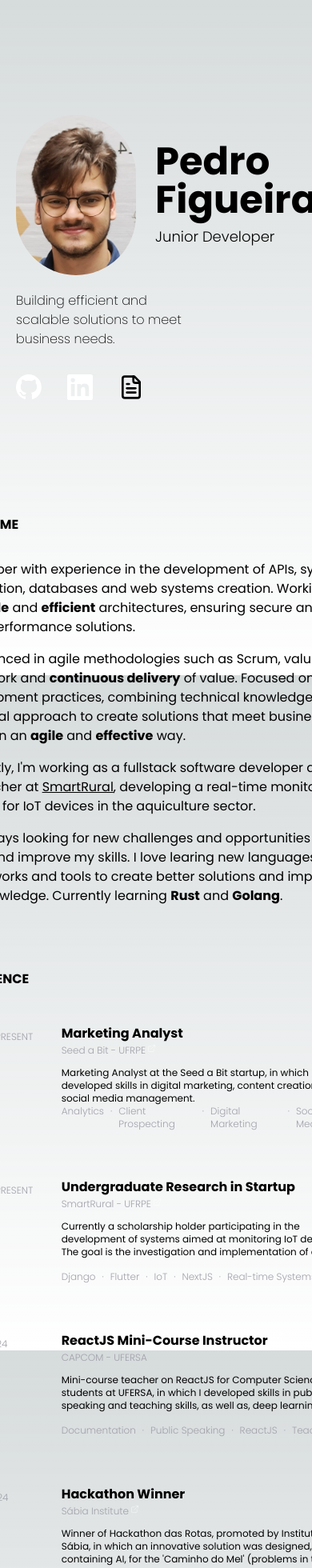
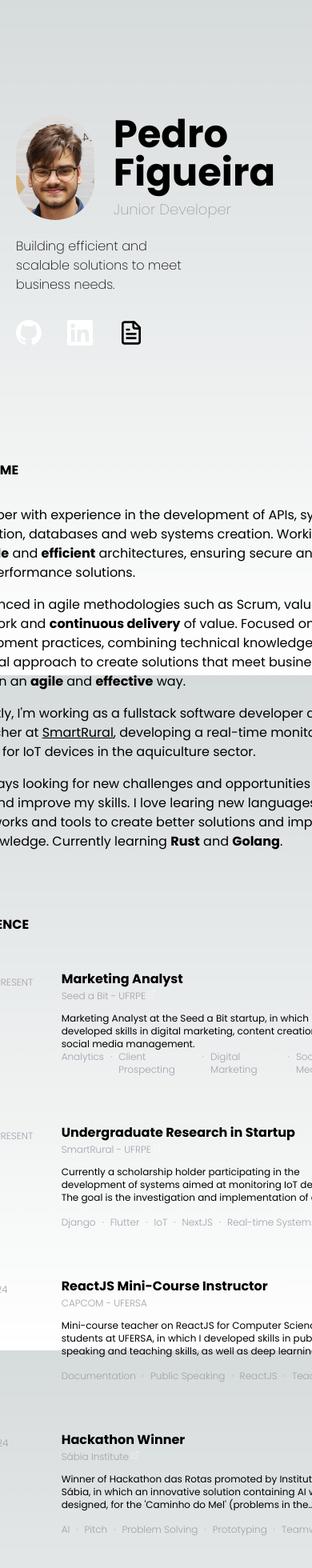
Before and after one commit to PepeuFBV/portfolio, a Next.js app: page / in a window 390 px wide. Shown: the top 1960 px of the page at 80% size. Built offline with nearby package versions, Linux system fonts and the light colour scheme.

Commit message:
Framer motion animation + fixes

```diff
--- a/src/app/page.tsx
+++ b/src/app/page.tsx
@@ -3,6 +3,8 @@ import { Home } from '@/components/core/Home'
 import { AboutMe } from '@/components/core/AboutMe'
 import { Experience } from '@/components/core/Experience'
 import { Footer } from '@/components/core/Footer'
+
+const INITIAL_DELAY = 0.02
 
 export default function Main() {
     return (
@@ -11,9 +13,9 @@ export default function Main() {
                 <Home className='h-full' />
             </div>
             <div className="lg:w-1/2 mx-8 lg:ml-auto h-full flex flex-col gap-20 lg:mt-40 scroll-my-10">
-                <AboutMe />
-                <Experience />
-                <Footer className='w-full' />
+                <AboutMe INITIAL_DELAY={INITIAL_DELAY} />
+                <Experience INITIAL_DELAY={INITIAL_DELAY + 0.8} />
+                <Footer className='w-full' INITIAL_DELAY={INITIAL_DELAY + 5.0} />
             </div>
         </main>
     )
--- a/src/components/core/AboutMe/index.tsx
+++ b/src/components/core/AboutMe/index.tsx
@@ -1,20 +1,30 @@
 'use client'
 
+import React from 'react'
 import { aboutme } from '@/data/aboutme'
 import { getLanguagePos } from '@/utils/language-handler'
 import { motion } from 'framer-motion'
 
-const INITIAL_DELAY = 0.75
 const DELAY_MULTIPLIER = 0.2
 
-const AboutMe = () => {
+interface AboutMeProps {
+    INITIAL_DELAY?: number
+}
+const AboutMe: React.FC<AboutMeProps> = ({ INITIAL_DELAY = 0.0 }) => {
     const languagePos = getLanguagePos()
 
     let iterator: number = 0
 
     return (
         <section className='flex flex-col gap-8'>
-            <h2 className='text-base font-bold uppercase'>{aboutme.descriptionTitle[languagePos]}</h2>
+            <motion.h2
+                initial={{ opacity: 0, x: -50 }}
+                animate={{ opacity: 1, x: 0 }}
+                transition={{ duration: 0.2 }}
+                className='text-base font-bold uppercase'
+            >
+                {aboutme.descriptionTitle[languagePos]}
+            </motion.h2>
             <div className='flex flex-col gap-4 text-left lg:text-justify'>
                 <motion.p
                     initial={{ opacity: 0, y: 50 }}
--- a/src/components/core/Experience/Job/index.tsx
+++ b/src/components/core/Experience/Job/index.tsx
@@ -1,21 +1,31 @@
+'use client'
+
 import React from 'react'
 import { Link } from '@/components/core/Icons/components/link'
 import { Dates } from '@/components/core/Experience/Job/Dates'
 import type { Job } from '@/types/types'
 import { getLanguagePos } from '@/utils/language-handler'
+import { motion } from 'framer-motion'
 import '@/components/core/Experience/Job/truncate-desc.css'
 
 interface JobProps {
     key: number
     job: Job
+    DELAY?: number
 }
-const Job: React.FC<JobProps> = ({ key, job }) => {
+const Job: React.FC<JobProps> = ({ key, job, DELAY = 0.0 }) => {
     const languagePos = getLanguagePos()
 
     const orderedTags: string[] = job.tags ? job.tags[languagePos].sort((a, b) => a.localeCompare(b)) : []
 
     return (
-        <div key={key} className='flex flex-row gap-3 hover:bg-slate-900 hover:bg-opacity-15 hover:shadow p-3 rounded-xl h-40'>
+        <motion.div
+            key={key}
+            initial={{ opacity: 0, x: -15 }}
+            animate={{ opacity: 1, x: 0 }}
+            transition={{ duration: 0.5, delay: DELAY }}
+            className='flex flex-row gap-3 hover:bg-slate-900 hover:bg-opacity-15 hover:shadow p-3 rounded-xl h-40'
+        >
             <Dates dates={job.date} />
             <div className='flex flex-col justify-between mb-1 w-full'>
                 <div className='flex flex-col gap-3'>
@@ -65,7 +75,7 @@ const Job: React.FC<JobProps> = ({ key, job }) => {
                     ))}
                 </div>
             </div>
-        </div>
+        </motion.div>
     )
 }
 
--- a/src/components/core/Experience/index.tsx
+++ b/src/components/core/Experience/index.tsx
@@ -1,10 +1,25 @@
-import React from 'react'
+'use client'
+
+import React, { useState, useEffect } from 'react'
 import { Job } from '@/components/core/Experience/Job'
-import { experience } from '@/data/experience'
+import { experience as initialExperience } from '@/data/experience'
 import { getLanguagePos } from '@/utils/language-handler'
+import { motion } from 'framer-motion'
 
-const Experience = () => {
+const DELAY_MULTIPLIER = 0.45
+
+interface ExperienceProps {
+    INITIAL_DELAY?: number
+}
+const Experience: React.FC<ExperienceProps> = ({ INITIAL_DELAY = 0.0 }) => {
     const languagePos = getLanguagePos()
+
+    const [experience, setExperience] = useState(initialExperience)
+
+    useEffect(() => {
+        const organizedJobs: Job[] = organizeByDate(initialExperience.jobs)
+        setExperience({ ...initialExperience, jobs: organizedJobs })
+    }, [])
 
     function organizeByDate(jobs: Job[]): Job[] {
         return jobs.sort((a, b) => {
@@ -18,13 +33,18 @@ const Experience = () => {
         })
     }
 
-    experience.jobs = organizeByDate(experience.jobs)
-
     return (
         <section className='flex flex-col gap-8'>
-            <h2 className='text-base font-bold uppercase'>{experience.title[languagePos]}</h2>
+            <motion.h2
+                initial={{ opacity: 0, x: -30 }}
+                animate={{ opacity: 1, x: 0 }}
+                transition={{ duration: 0.3, delay: INITIAL_DELAY }}
+                className='text-base font-bold uppercase'
+            >
+                {experience.title[languagePos]}
+            </motion.h2>
             {experience.jobs.map((job, index) => (
-                <Job key={index} job={job} />
+                <Job key={index} job={job} DELAY={INITIAL_DELAY + index * DELAY_MULTIPLIER} />
             ))}
         </section>
     )
--- a/src/components/core/Footer/index.tsx
+++ b/src/components/core/Footer/index.tsx
@@ -1,19 +1,34 @@
+'use client'
+
 import React from 'react'
+import { motion } from 'framer-motion'
+import { cn } from '@/utils/tailwind-merge'
 import '@/components/core/Footer/loading.css'
-import { cn } from '@/utils/tailwind-merge'
 
 interface FooterProps {
     className?: string
+    INITIAL_DELAY?: number
 }
-const Footer: React.FC<FooterProps> = ({ className }) => {
+const Footer: React.FC<FooterProps> = ({ className, INITIAL_DELAY }) => {
     return (
         <footer className={cn('flex flex-row justify-between gap-4 pb-12', className)}>
-            <div className='text-start text-sm text-zinc-500'>
+            <motion.div
+                initial={{ opacity: 0, y: 25 }}
+                animate={{ opacity: 1, y: 0 }}
+                transition={{ duration: 0.7, delay: INITIAL_DELAY }}
+                className='text-start text-sm text-zinc-500'
+            >
                 <p>Deployed in Vercel.</p>
                 <p>Designed with Figma, built in NextJS with React, Typescript and TailwindCSS.</p>
                 <p>Poppings is the font.</p>
-            </div>
-            <div className='loader'></div>
+            </motion.div>
+            <motion.div
+                initial={{ opacity: 0, y: 25 }}
+                animate={{ opacity: 1, y: 0 }}
+                transition={{ duration: 0.7, delay: INITIAL_DELAY }}
+                className='loader'
+            >
+            </motion.div>
         </footer>
     )
 }
--- a/src/components/core/Home/index.tsx
+++ b/src/components/core/Home/index.tsx
@@ -4,7 +4,7 @@ import React from 'react'
 import Image from 'next/image'
 import { Icons } from '@/components/core/Icons'
 import { aboutme } from '@/data/aboutme'
-import { getLanguagePos } from '@/utils/language-handler'
+import { getLanguagePos, setLanguage } from '@/utils/language-handler'
 import { cn } from '@/utils/tailwind-merge'
 import { motion } from 'framer-motion'
 
@@ -19,7 +19,13 @@ const Home: React.FC<HomeProps> = ({ className }) => {
             <div className='flex flex-col gap-16'>
                 <div className='w-full flex flex-col gap-5 lg:gap-10'>
                     <div className='flex gap-6 items-center justify-start'>
-                        <Image src="/pedro.jpg" alt="Logo" width={150} height={150} loading='eager' quality={100} className='rounded-full float-left' />
+                        <motion.div
+                            initial={{ opacity: 0, x: -30 }}
+                            animate={{ opacity: 1, x: 0 }}
+                            transition={{ duration: 0.5, delay: 0 }}
+                        >
+                            <Image src="/pedro.jpg" alt="Logo" width={150} height={150} loading='eager' quality={100} className='rounded-full float-left' />
+                        </motion.div>
                         <div className='flex flex-col gap-2 w-full lg:w-1/2'>
                             <motion.h1
                                 initial={{ opacity: 0, y: 50 }}
@@ -33,17 +39,22 @@ const Home: React.FC<HomeProps> = ({ className }) => {
                                 initial={{ opacity: 0, y: 50 }}
                                 animate={{ opacity: 1, y: 0 }}
                                 transition={{ duration: 0.5, delay: 1 }}
-                                className='font-light text-lg'
+                                className='font-extralight text-lg text-zinc-400'
                             >
                                 {aboutme.role[languagePos]}
                             </motion.p>
                         </div>
                     </div>
-                    <p className='text-start font-extralight text-base w-[66%]'>
+                    <motion.p
+                        initial={{ opacity: 0, y: 50 }}
+                        animate={{ opacity: 1, y: 0 }}
+                        transition={{ duration: 0.5, delay: 1.3 }}
+                        className='text-start font-extralight text-md w-[66%]'
+                    >
                         {aboutme.smallDescription[languagePos]}
-                    </p>
+                    </motion.p>
                 </div>
-                <div className='lg:visible hidden'>
+                <div className='md:visible hidden'>
                     <p>todo: index</p>
                 </div>
             </div>
--- a/src/data/experience.ts
+++ b/src/data/experience.ts
@@ -82,7 +82,7 @@ const experience: ExperienceContent =  {
             companyLink: 'https://plataformasabia.com',
             projectLink: null,
             description: [
-                'Winner of Hackathon das Rotas, promoted by Instituto Sábia, in which an innovative solution was designed, containing AI, for the \'Caminho do Mel\' (problems in the beekeeping).',
+                'Winner of Hackathon das Rotas promoted by Instituto Sábia, in which an innovative solution containing AI was designed, for the \'Caminho do Mel\' (problems in the beekeeping).',
                 'Vencedor de Hackathon das Rotas, promovido pelo Instituto Sábia, em que foi idealizada, em uma semana, uma solução inovadora, em que haja o uso de IA, para o \'Caminho do Mel\' (problemas na área da apicultura).'
             ],
             date: {
@@ -162,7 +162,7 @@ const experience: ExperienceContent =  {
             companyLink: null,
             projectLink: 'https://github.com/PepeuFBV/react-para-iniciantes',
             description: [
-                'Mini-course teacher on ReactJS for Computer Science students at UFERSA, in which I developed skills in public speaking and teaching skills, as well as, deep learning about the technology.',
+                'Mini-course teacher on ReactJS for Computer Science students at UFERSA, in which I developed skills in public speaking and teaching skills, as well as deep learning about the technology.',
                 'Ministrei minicurso sobre ReactJS para alunos do curso de Ciência da Computação da UFERSA, em que desenvolvi habilidades de oratória, de ensino e aprendizado aprofundado sobre a tecnologia.'
             ],
             date: {
```
